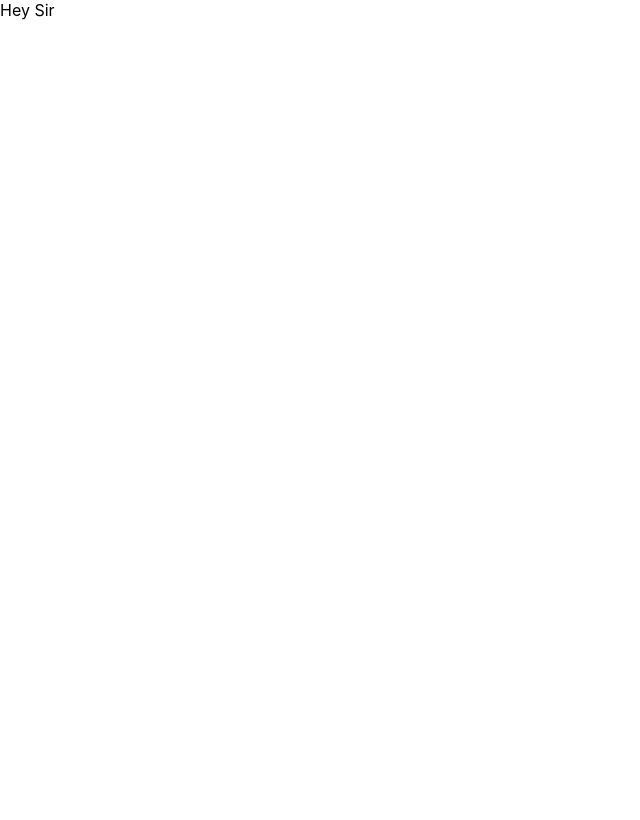
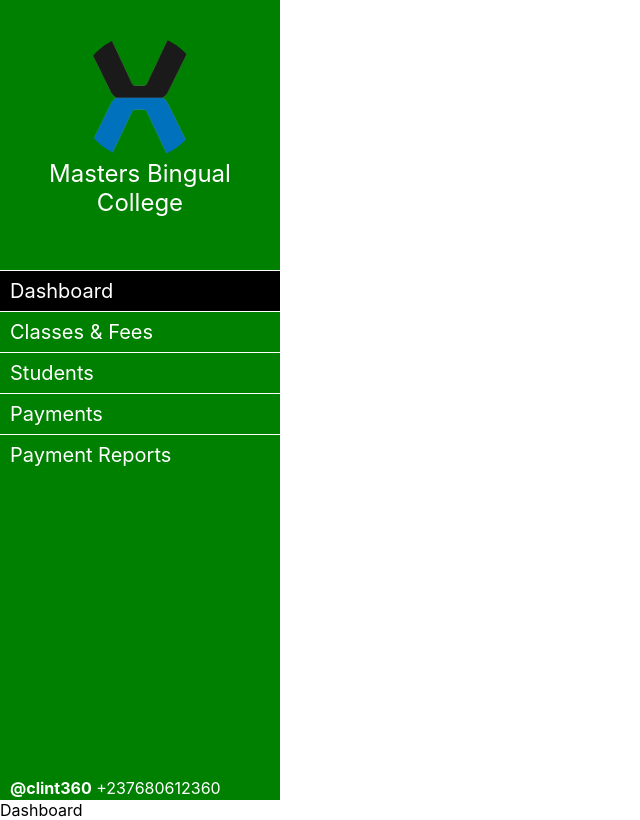
Before and after one commit to clint360/StudentManagement, a React (Create React App) app: page / in a window 1280 px wide. Shown: the whole page, without its empty margins (0-640 px from the left). Built offline with nearby package versions, Linux system fonts and the light colour scheme.

Commit message:
finished designing navbar

```diff
--- a/src/App.css
+++ b/src/App.css
@@ -0,0 +1,3 @@
+.face {
+
+}
--- a/src/App.js
+++ b/src/App.js
@@ -1,10 +1,18 @@
-
+import SideBar from "./SideBar/SideBar";
+import Dashboard from "./View/Dashboard/Dashboard";
 
 function App() {
 
   return (
 <div>
-  Hey Sir
+  <div className="face">
+  <div>
+    <SideBar />
+    </div>
+  <div>
+    <Dashboard />
+  </div>
+  </div>
 </div>
   );
 }
--- /dev/null
+++ b/src/Hooks/Context.js
@@ -0,0 +1,4 @@
+import { createContext } from "react";
+
+export const MainContext = createContext();
+export const Provider = MainContext.Provider;
--- /dev/null
+++ b/src/SideBar/SideBar.css
@@ -0,0 +1,65 @@
+.sidebarclass {
+  width: 280px;
+  min-height: 100vh;
+  color: white;
+}
+
+.sidebarclass .identitydiv {
+  min-height: 200px;
+  display: flex;
+  flex-direction: column;
+  justify-content: center;
+  align-items: center;
+  padding: 25px 0;
+}
+
+.sidebarclass .imagediv {
+   width: 125px;
+   height: 125px;
+   border-radius: 50%;
+}
+
+.sidebarclass .imagediv img {
+  width: 100%;
+  height: 100%;
+  object-fit: contain;
+  border-radius: 50%;
+}
+
+.sidebarclass .schoolnamediv h2 {
+  font-weight: 400;
+  width: 75%;
+  text-align: center;
+  margin: auto;
+}
+
+.sidebarclass .navigation {
+  font-size: 20px;
+}
+
+.sidebarclass .navigation ul {
+  padding: 0;
+}
+
+.sidebarclass .navigation ul li:nth-child(1) {
+  background: black;
+}
+
+.sidebarclass .navigation ul li{
+  display: flex;
+  line-height: 40px;
+  border-top: 1px solid white;
+  align-items: center;
+  padding-left: 10px;
+  cursor: pointer;
+}
+
+.sidebarclass .navigation ul li:hover {
+  background: rgba(0, 0, 0, 0.834);
+}
+
+.copyright {
+  position: absolute;
+  bottom: 2.5px;
+  left: 10px;
+}
--- /dev/null
+++ b/src/SideBar/SideBar.jsx
@@ -0,0 +1,34 @@
+import React from 'react'
+import './SideBar.css';
+import logo from '../Assets/logo192.svg'
+
+function SideBar() {
+  const sideBarStyles = {
+    background: 'green'
+  }
+
+  return (
+    <div style = {sideBarStyles} className='sidebarclass'>
+    <div className='identitydiv'>
+      <div className='imagediv'>
+        <img src={logo} alt=''/>
+      </div>
+      <div className='schoolnamediv'>
+        <h2>Masters Bingual College</h2>
+      </div>
+    </div>
+    <div className='navigation'>
+      <ul type='none'>
+      <li>Dashboard</li>
+      <li>Classes & Fees</li>
+      <li>Students</li>
+      <li>Payments</li>
+      <li>Payment Reports</li>
+      </ul>
+    </div>
+   <div className='copyright'> <b>@clint360</b> +237680612360</div>
+    </div>
+  )
+}
+
+export default SideBar
--- /dev/null
+++ b/src/View/Dashboard/Dashboard.jsx
@@ -0,0 +1,10 @@
+import React from 'react'
+import './Dashboard.css'
+
+function Dashboard() {
+  return (
+    <div>Dashboard</div>
+  )
+}
+
+export default Dashboard
```
Also changed, not shown: src/Assets/logo192.svg (added), src/View/Dashboard/Dashboard.css (added).
